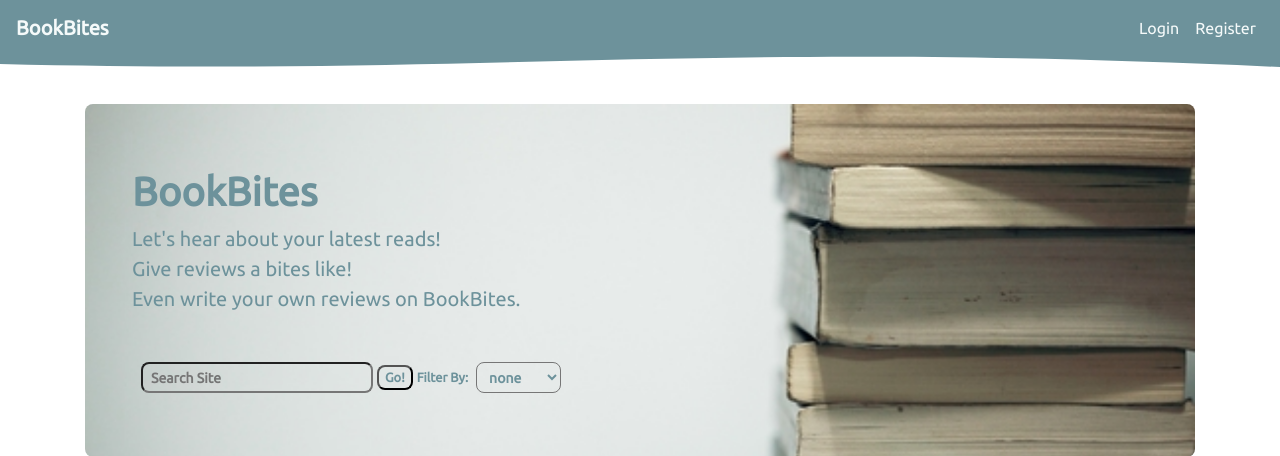
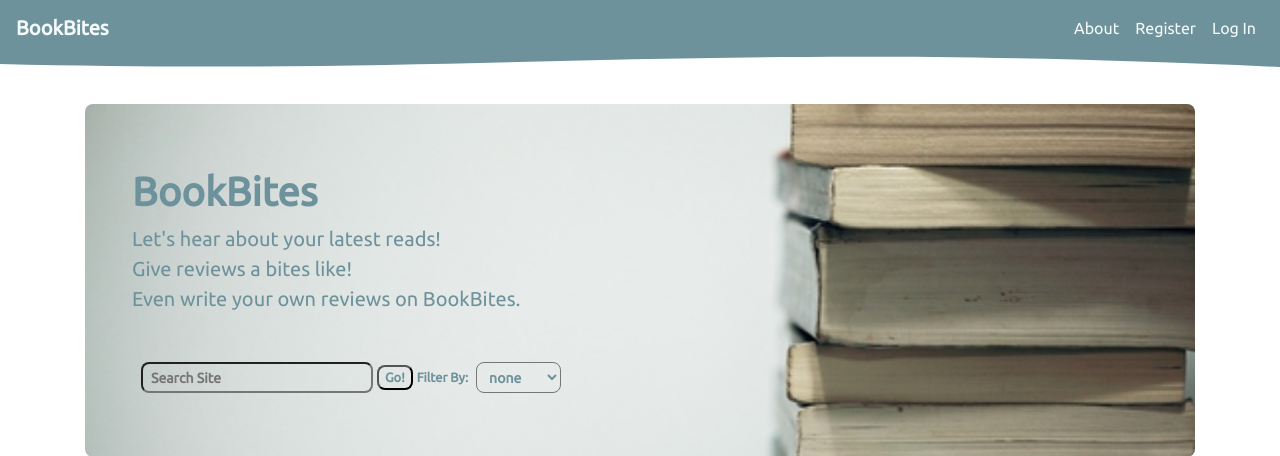
Before and after one commit to alimgee/book-review-milestone-project3, a Flask app: page /about in a window 1280 px wide. Shown: the top 456 px of the page. Run offline with Flask 2, Linux system fonts and the light colour scheme; some libraries are stand-ins or nearby versions.

Commit message:
Adding 'About' pge to Nav and re-ordering nav items

```diff
--- a/templates/base.html
+++ b/templates/base.html
@@ -33,13 +33,14 @@
                 <div class="navbar-nav ml-auto ">
 
                     {% if session['logged'] == True %}
-
+                    <a class="nav-item nav-link " href="{{ (url_for('about')) }}">About</a>
                     <a class="nav-item nav-link " href="{{ (url_for('my_reviews')) }}">My Reviews</a>
-                    <a class="nav-item nav-link " href="{{ (url_for('sign_out')) }}">Sign Out</a>
                     <a class="nav-item nav-link " href="{{ (url_for('my_profile' )) }}">My Profile</a>
+                    <a class="nav-item nav-link " href="{{ (url_for('sign_out')) }}">Log Out</a>
                     {% else %}
-                    <a class="nav-item nav-link " href="{{ (url_for('login')) }}">Login </a>
+                    <a class="nav-item nav-link " href="{{ (url_for('about')) }}">About</a>
                     <a class="nav-item nav-link " href="{{ (url_for('register')) }}">Register</a>
+                    <a class="nav-item nav-link " href="{{ (url_for('login')) }}">Log In </a>
                     {% endif %}
                 </div>
             </div>
```
